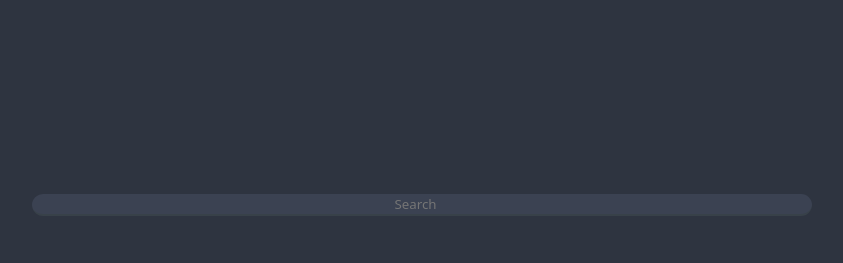
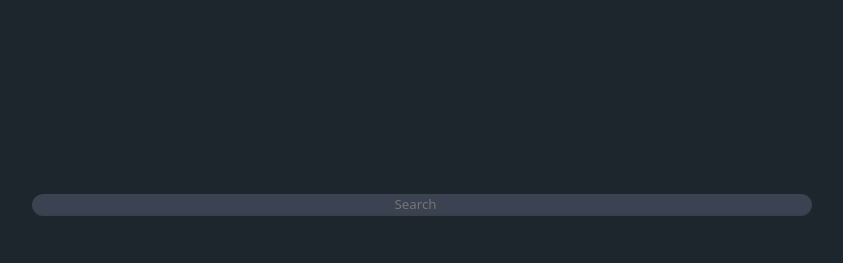
Before and after one commit to rethinkingrn/startpage, a plain HTML site: page index.html in a window 1280 px wide. Shown: the part 58-321 px from the top of the page, without its empty margins (218-1061 px from the left). Drawn offline with Linux system fonts and the light colour scheme.

Commit message:
Changed background color

```diff
--- a/style.css
+++ b/style.css
@@ -12,7 +12,7 @@ h2 {
     border-bottom-color: #4c566a;
 }
 body {
-    background-color: #2e3440;
+    background-color: #1d252d;
 		padding: 18.9%;
 }
 
```
